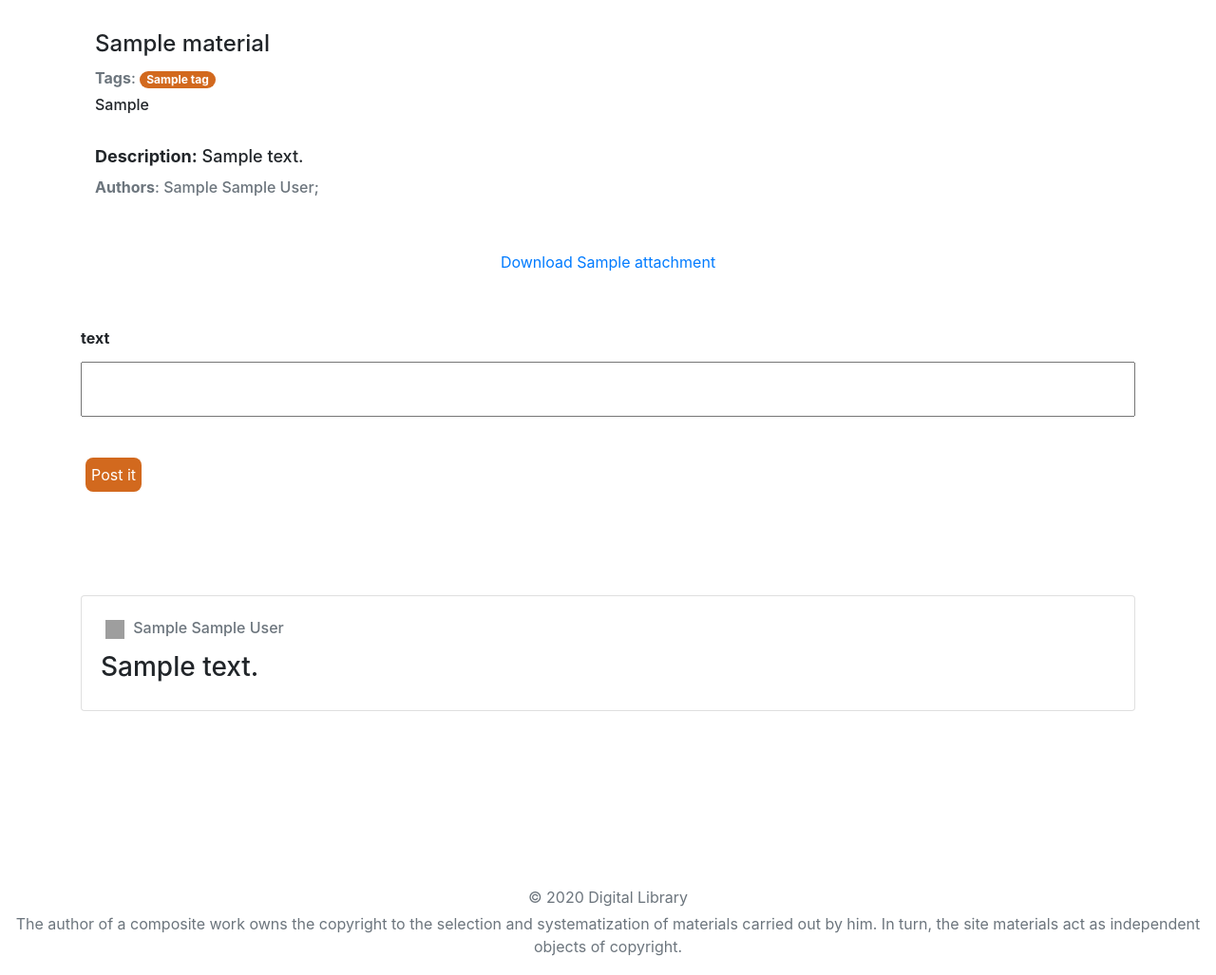
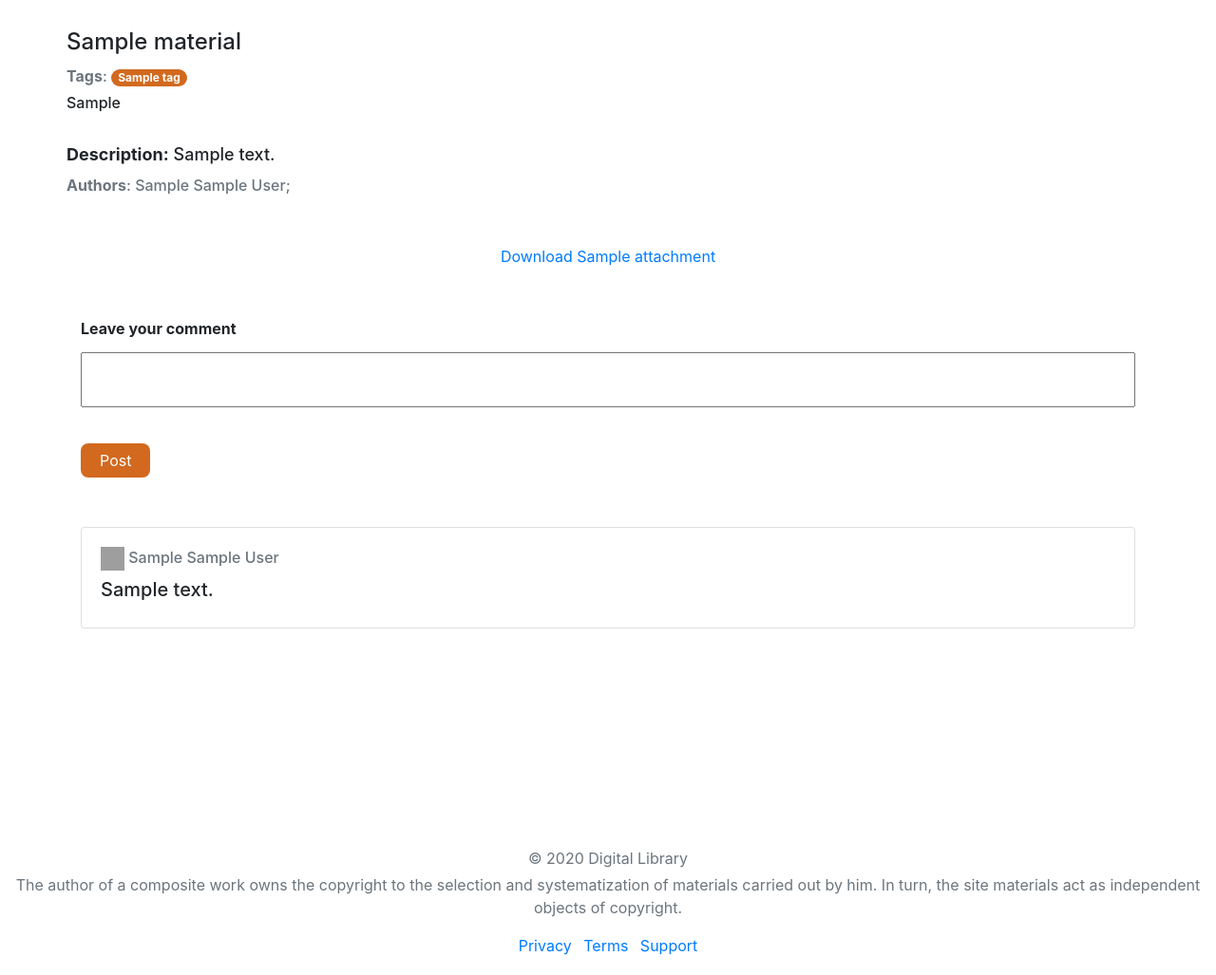
Before and after one commit to PurplePegasuss/Digital-Library-BS19-06, a Flask app: page /material/1 in a window 1280 px wide. Shown: the part 56-1083 px from the top of the page at 95% size. Run offline with Flask 2, Linux system fonts and the light colour scheme; a user stored in the database is signed in; tables that the repository leaves empty hold one stand-in row (values such as "Sample post"); parts of the project's set-up code (start-up, migrations or seed data) failed here and were passed over; some libraries are stand-ins or nearby versions; grey boxes are pictures that could not be loaded.

Commit message:
Improved overall design of the description & comments section, added stubs for profile pictures.

```diff
--- a/digital_library/views/forms.py
+++ b/digital_library/views/forms.py
@@ -5,4 +5,4 @@ from wtforms.validators import InputRequired, Length
 
 
 class CommentForm(FlaskForm):
-    text = StringField('text', validators=[InputRequired(), Length(max=200)])
+    text = StringField('Leave your comment', validators=[InputRequired(), Length(max=200)])
--- a/digital_library/views/templates/_page.html
+++ b/digital_library/views/templates/_page.html
@@ -19,13 +19,12 @@
                     color:white;
                     border: none;
                     display: inline-block;
-                    padding: 6px 6px;
+                    padding: 6px 20px;
                     text-align: center;
                     text-decoration: none;
                     font-size: 16px;
                     cursor: pointer;
                     border-radius: 8px;
-                    margin: 5px 5px;
                 }
                 .button:link{
                     background-color: #d2691e;
@@ -62,7 +61,7 @@
                 }
 
                 .container {
-                  padding: 16px;
+                  padding: 14px;
                 }
 
                 /* Full-width input fields */
--- a/digital_library/views/templates/material.html
+++ b/digital_library/views/templates/material.html
@@ -3,9 +3,9 @@
     {# Overview part #}
     <div class="container" xmlns="http://www.w3.org/1999/html">
         <p></p>
-        <div class="col-md-12 col-md-6 mb-4">
+        <div class="mb-4">
             <div class="row">
-                <div class="col-sm-6" style="background-color:white;">
+                <div class="sm-6" style="background-color:white;">
                     <h5><span style="font-size: x-large; ">{{ material.Title }}</span></h5>
                         <div>
                             <h5 class="card-text text-secondary"><span style="font-size: medium; ">
@@ -29,7 +29,7 @@
     </div>
 
     {# Attachment part #}
-    <div class="container">
+    <div class="container" align="center">
         {% if material.attachments|length %}
             {% for attachment in material.attachments %}
 
@@ -39,13 +39,13 @@
 
                         {% if "www.youtube.com/embed/" in attachment.Url %}
                             <div class="row h-100 justify-content-center" style="padding: 10px;">
-                                <iframe width="100%" height="500" align="middle" src={{ attachment.Url }} frameborder="0" allow="accelerometer; autoplay; clipboard-write; encrypted-media; gyroscope; picture-in-picture" allowfullscreen onload="autoResize(this);"></iframe>
+                                <iframe width="100%" height="600" align="middle" src={{ attachment.Url }} frameborder="0" allow="accelerometer; autoplay; clipboard-write; encrypted-media; gyroscope; picture-in-picture" allowfullscreen onload="autoResize(this);"></iframe>
                             </div>
                         {% endif %}
 
                         {% if "www.youtube.com/watch?v=" in attachment.Url %}
                             <div class="row h-100 justify-content-center" style="padding: 10px;">
-                            <iframe width="100%" height="500" align="middle" src={{ "https://www.youtube.com/embed/" + attachment.Url.split("=")[1] }} frameborder="0" allow="accelerometer; autoplay; clipboard-write; encrypted-media; gyroscope; picture-in-picture" allowfullscreen onload="autoResize(this);"></iframe>
+                            <iframe width="100%" height="600" align="middle" src={{ "https://www.youtube.com/embed/" + attachment.Url.split("=")[1] }} frameborder="0" allow="accelerometer; autoplay; clipboard-write; encrypted-media; gyroscope; picture-in-picture" allowfullscreen onload="autoResize(this);"></iframe>
                             </div>
                         {% endif %}
 
@@ -66,21 +66,18 @@
         {% endif %}
     </div>
     {# Comment section part#}
+    {% if form %}
     <div class = "container">
-        <div class="row mb-4">
-        </div>
         <form method="POST" action="">
-            {{ form.csrf_token }}
             <div class="form-group">
+                <label>{{ form.csrf_token }}</label>
                 {{ render_field(form.text) }}
             </div>
-            <button type="submit" class="button">Post it</button>
+            <button type="submit" class="button" >Post</button>
         </form>
     </div>
+    {% endif %}
     <div class="container">
-        <div class="row mt-4 mb-4">
-        </div>
-
         <div class="row">
             {% for comment in comments %}
                 <div class="col-12">
@@ -88,17 +85,19 @@
                         <div class="card-body">
                             {% if comment.author %}
                                 <p class="h6 text-secondary">
-                                    <img src="#" alt="User" height="20" width="20" vspace="5" hspace="5"/>
+                                    <img src="https://www.iconfinder.com/data/icons/metro-uinvert-dock/256/User_Accounts_alt.png" alt="User" height="25" width="25"/>
                                     {{ comment.author.FullName }}
                                 </p>
                             {% endif %}
                             {% if comment.Text %}
-                                <p class="h3">{{ comment.Text }}</p>
+                                <p class="h5">{{ comment.Text }}</p>
                             {% endif %}
                         </div>
                     </div>
                 </div>
             {% endfor %}
+        </div>
+              <div class="row mt-4 mb-4">
         </div>
     </div>
 
```
